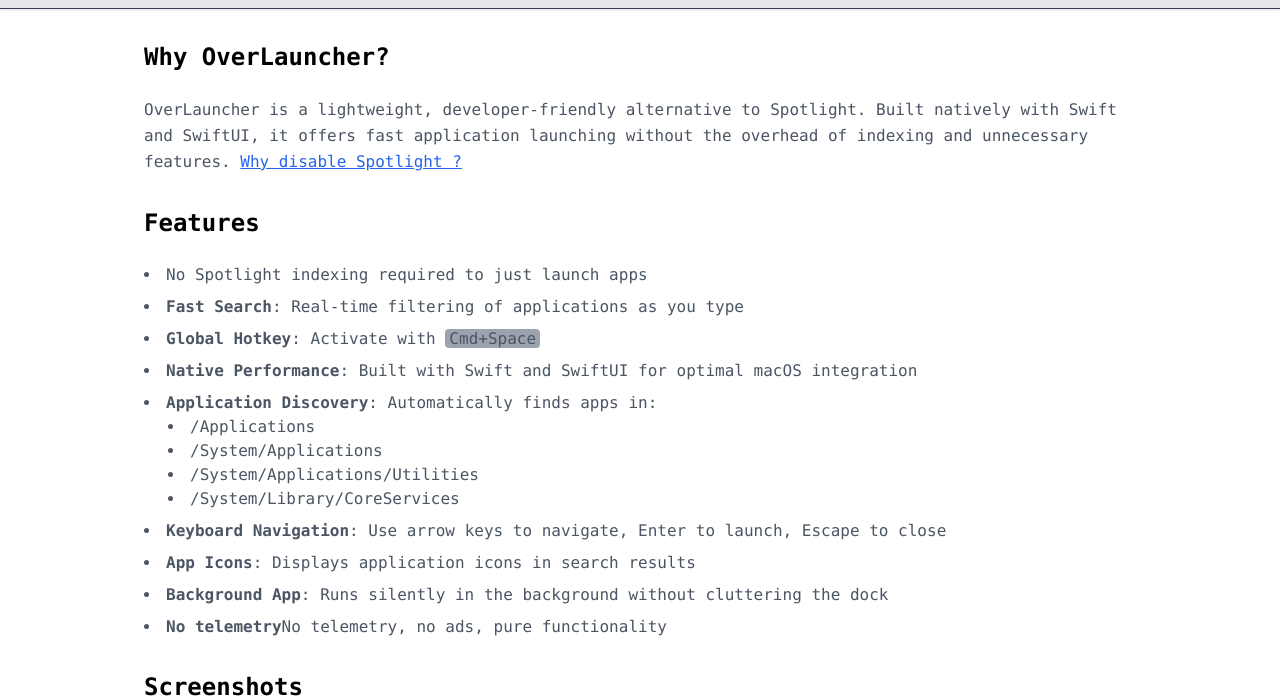
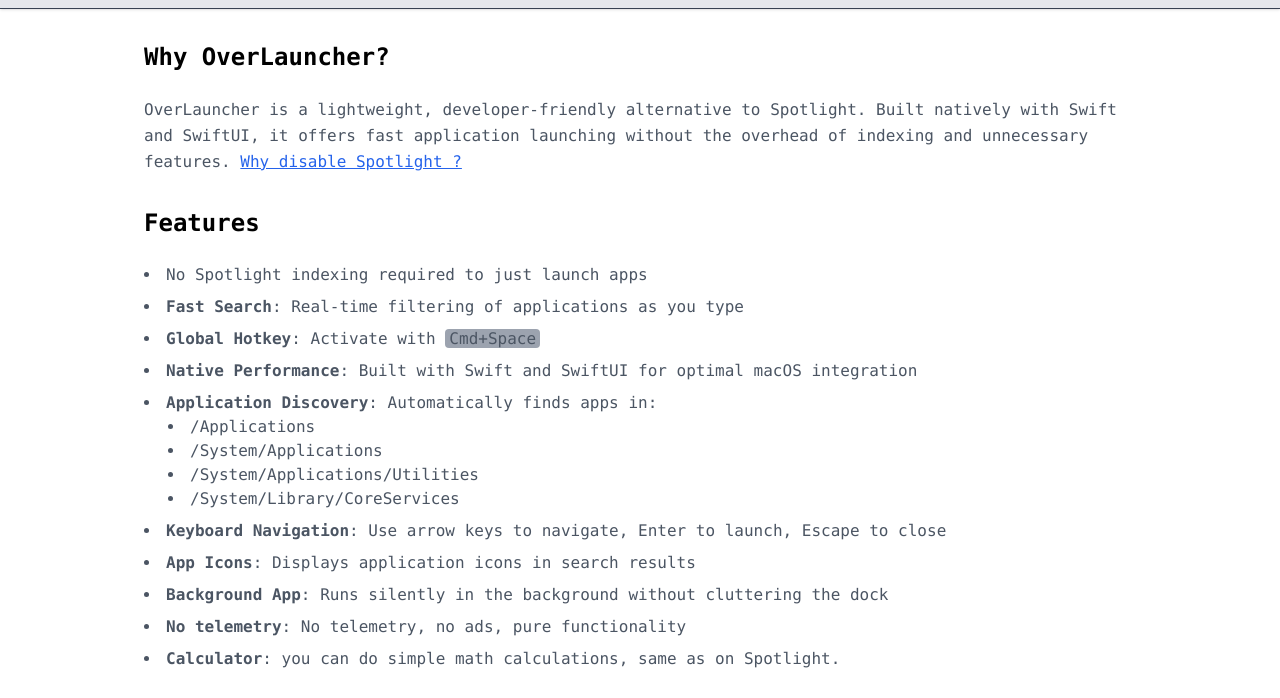
Before and after one commit to noroot/overlauncher, a plain HTML site: page index.html in a window 1280 px wide. Shown: the part 108-806 px from the top of the page. Drawn offline with nearby package versions, Linux system fonts and the light colour scheme.

Commit message:
Update ghpage

```diff
--- a/index.html
+++ b/index.html
@@ -56,7 +56,8 @@
                 <li><strong>Keyboard Navigation</strong>: Use arrow keys to navigate, Enter to launch, Escape to close</li>
                 <li><strong>App Icons</strong>: Displays application icons in search results</li>
                 <li><strong>Background App</strong>: Runs silently in the background without cluttering the dock</li>
-                <li><strong>No telemetry</strong>No telemetry, no ads, pure functionality</li>
+                <li><strong>No telemetry</strong>: No telemetry, no ads, pure functionality</li>
+                <li><strong>Calculator</strong>: you can do simple math calculations, same as on Spotlight.</li>
             </ul>
         </section>
 
```
